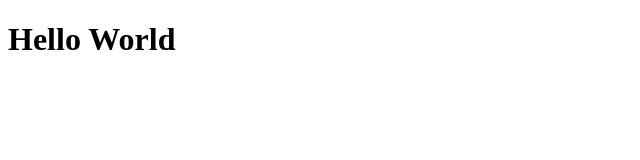
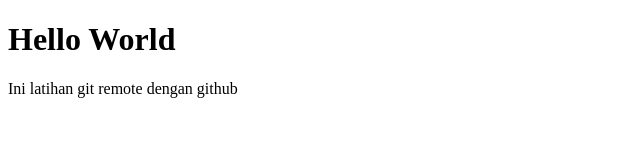
Before and after one commit to fikrihandokoputra/git-test, a plain HTML site: page index.html in a window 1280 px wide. Shown: the whole page, without its empty margins (0-640 px from the left). Drawn offline with Linux system fonts and the light colour scheme.

Commit message:
menambahkan paragraf

```diff
--- a/index.html
+++ b/index.html
@@ -8,5 +8,6 @@
   </head>
   <body>
     <h1>Hello World</h1>
+    <p>Ini latihan git remote dengan github</p>
   </body>
 </html>
```
